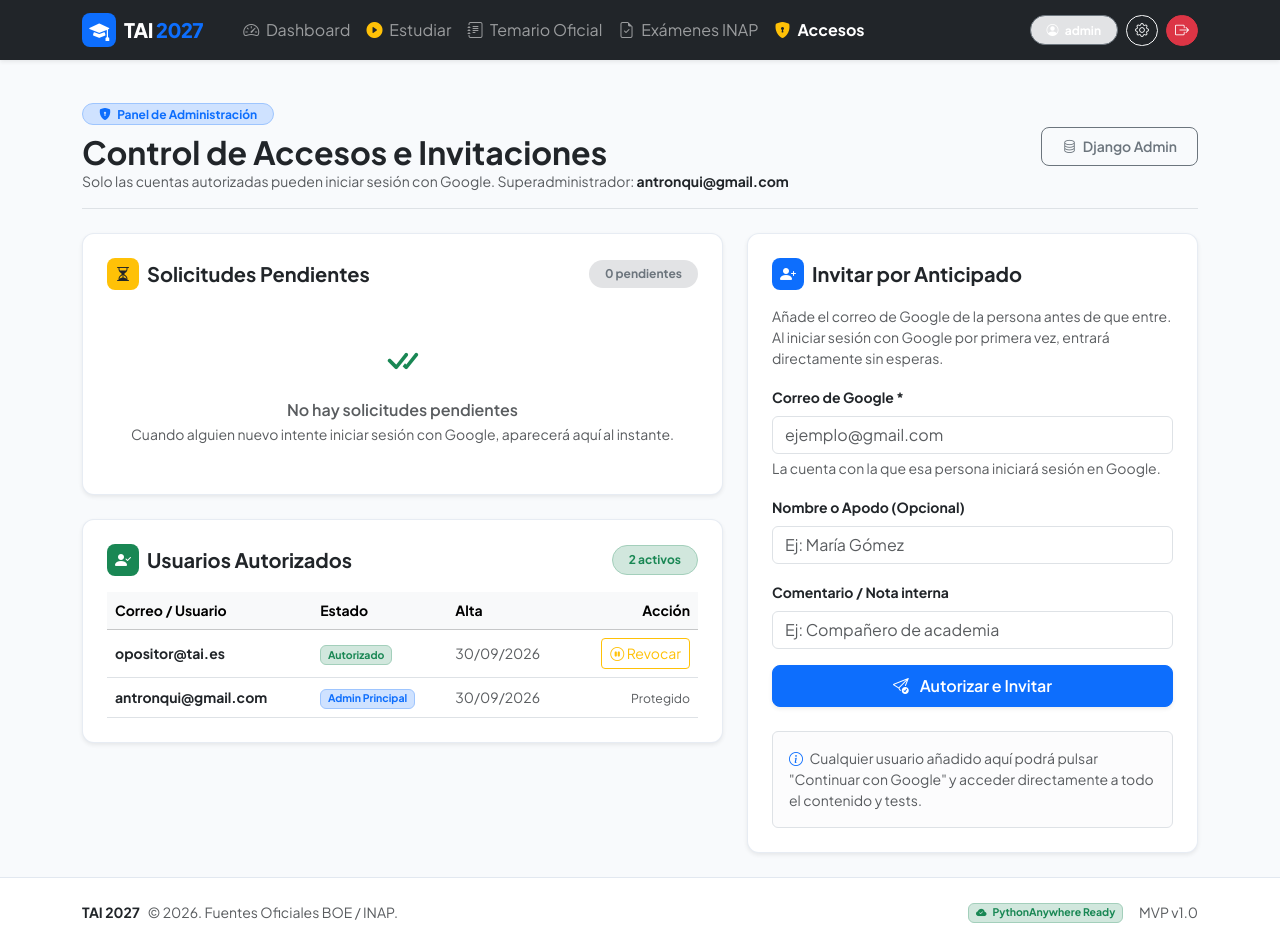
After one commit to antronqui/tai-oposiciones, a Django app: page /perfil/gestion-accesos/ in a window 1280 px wide. The commit adds this page. Run offline with Django 5.2, Linux system fonts and the light colour scheme; a user stored in the database is signed in; data comes from the database, SQL or seed files in the repository; both versions use the stored data as it was after the commit.

Commit message:
Implementar autenticacion Google OAuth exclusiva con auto-admin y flujo de invitacion/aprobacion

```diff
--- /dev/null
+++ b/accounts/context_processors.py
@@ -0,0 +1,16 @@
+from .models import Invitacion
+
+
+def access_requests_processor(request):
+    """
+    Context processor para notificar al administrador si hay solicitudes
+    de acceso pendientes de revisión.
+    """
+    if hasattr(request, 'user') and request.user.is_authenticated and (request.user.is_staff or request.user.is_superuser):
+        count = Invitacion.objects.filter(activo=False).count()
+        return {
+            'solicitudes_pendientes_count': count
+        }
+    return {
+        'solicitudes_pendientes_count': 0
+    }
--- a/accounts/urls.py
+++ b/accounts/urls.py
@@ -1,5 +1,14 @@
 from django.urls import path
-from .views import OnboardingView, PerfilView, LocalDevLoginView
+from .views import (
+    OnboardingView,
+    PerfilView,
+    LocalDevLoginView,
+    GestionAccesosView,
+    AprobarAccesoView,
+    RechazarAccesoView,
+    DesactivarAccesoView,
+    InvitarUsuarioView
+)
 
 app_name = 'accounts'
 
@@ -7,4 +16,11 @@ urlpatterns = [
     path('onboarding/', OnboardingView.as_view(), name='onboarding'),
     path('perfil/', PerfilView.as_view(), name='perfil'),
     path('local-login/', LocalDevLoginView.as_view(), name='local_login'),
+
+    # Gestión de accesos e invitaciones (Solo Administrador)
+    path('gestion-accesos/', GestionAccesosView.as_view(), name='gestion_accesos'),
+    path('gestion-accesos/aprobar/<int:pk>/', AprobarAccesoView.as_view(), name='aprobar_acceso'),
+    path('gestion-accesos/rechazar/<int:pk>/', RechazarAccesoView.as_view(), name='rechazar_acceso'),
+    path('gestion-accesos/desactivar/<int:pk>/', DesactivarAccesoView.as_view(), name='desactivar_acceso'),
+    path('gestion-accesos/invitar/', InvitarUsuarioView.as_view(), name='invitar_usuario'),
 ]
--- a/accounts/views.py
+++ b/accounts/views.py
@@ -1,12 +1,23 @@
-from django.shortcuts import render, redirect
+from django.conf import settings
+from django.shortcuts import render, redirect, get_object_or_404
+from django.views import View
 from django.views.generic import FormView, UpdateView, TemplateView
-from django.contrib.auth.mixins import LoginRequiredMixin
+from django.contrib.auth.mixins import LoginRequiredMixin, UserPassesTestMixin
 from django.contrib.auth import login
 from django.contrib.auth.models import User
 from django.contrib import messages
 from django.urls import reverse_lazy
 from .models import UserProfile, Invitacion
 from .forms import OnboardingForm
+
+
+class StaffRequiredMixin(UserPassesTestMixin):
+    def test_func(self):
+        return self.request.user.is_authenticated and (self.request.user.is_staff or self.request.user.is_superuser)
+
+    def handle_no_permission(self):
+        messages.error(self.request, "Acceso restringido a administradores.")
+        return redirect('dashboard')
 
 
 class OnboardingView(LoginRequiredMixin, FormView):
@@ -43,37 +54,163 @@ class PerfilView(LoginRequiredMixin, UpdateView):
         return super().form_valid(form)
 
 
+class GestionAccesosView(StaffRequiredMixin, TemplateView):
+    """
+    Panel optimizado para móvil (iPhone) y escritorio:
+    - Revisar y autorizar solicitudes pendientes de Google Login con un solo clic.
+    - Invitar previamente a nuevos opositores por correo.
+    - Gestionar y suspender/desactivar accesos autorizados.
+    """
+    template_name = "accounts/gestion_accesos.html"
+
+    def get_context_data(self, **kwargs):
+        context = super().get_context_data(**kwargs)
+        admin_email = getattr(settings, 'ADMIN_EMAIL', 'antronqui@gmail.com').lower().strip()
+        context['admin_email'] = admin_email
+        context['pendientes'] = Invitacion.objects.filter(activo=False).order_by('-fecha_alta')
+        context['autorizados'] = Invitacion.objects.filter(activo=True).order_by('-fecha_alta')
+        return context
+
+
+class AprobarAccesoView(StaffRequiredMixin, View):
+    """
+    Aprobar solicitud de acceso pendiente
+    """
+    def post(self, request, pk):
+        inv = get_object_or_404(Invitacion, pk=pk)
+        inv.activo = True
+        inv.save()
+
+        # Si ya existe el usuario creado en auth_user, activarlo
+        User.objects.filter(email__iexact=inv.email).update(is_active=True)
+
+        messages.success(request, f"¡Acceso aprobado para {inv.email}! Ya puede entrar con su cuenta de Google.")
+        return redirect('accounts:gestion_accesos')
+
+
+class RechazarAccesoView(StaffRequiredMixin, View):
+    """
+    Rechazar y eliminar solicitud de acceso
+    """
+    def post(self, request, pk):
+        inv = get_object_or_404(Invitacion, pk=pk)
+        admin_email = getattr(settings, 'ADMIN_EMAIL', 'antronqui@gmail.com').lower().strip()
+        if inv.email.lower() == admin_email:
+            messages.error(request, "No puedes eliminar la cuenta del administrador principal.")
+            return redirect('accounts:gestion_accesos')
+
+        email = inv.email
+        inv.delete()
+        messages.info(request, f"Solicitud de {email} eliminada.")
+        return redirect('accounts:gestion_accesos')
+
+
+class DesactivarAccesoView(StaffRequiredMixin, View):
+    """
+    Revocar / desactivar acceso a un usuario previamente autorizado
+    """
+    def post(self, request, pk):
+        inv = get_object_or_404(Invitacion, pk=pk)
+        admin_email = getattr(settings, 'ADMIN_EMAIL', 'antronqui@gmail.com').lower().strip()
+        if inv.email.lower() == admin_email:
+            messages.error(request, "No se puede revocar el acceso a la cuenta del administrador.")
+            return redirect('accounts:gestion_accesos')
+
+        inv.activo = False
+        inv.save()
+        User.objects.filter(email__iexact=inv.email).update(is_active=False)
+        messages.warning(request, f"El acceso para {inv.email} ha sido revocado.")
+        return redirect('accounts:gestion_accesos')
+
+
+class InvitarUsuarioView(StaffRequiredMixin, View):
+    """
+    Invitar manualmente a un usuario añadiéndolo a la lista blanca autorizada
+    """
+    def post(self, request):
+        email = request.POST.get('email', '').strip().lower()
+        nombre = request.POST.get('nombre', '').strip()
+        comentario = request.POST.get('comentario', '').strip() or "Invitado por el administrador"
+
+        if not email or '@' not in email:
+            messages.error(request, "Introduce una dirección de correo electrónico válida.")
+            return redirect('accounts:gestion_accesos')
+
+        inv, created = Invitacion.objects.update_or_create(
+            email=email,
+            defaults={
+                'nombre': nombre,
+                'activo': True,
+                'comentario': comentario,
+            }
+        )
+
+        User.objects.filter(email__iexact=email).update(is_active=True)
+
+        if created:
+            messages.success(request, f"¡Invitación autorizada para {email}! Ya puede iniciar sesión con Google.")
+        else:
+            messages.success(request, f"El usuario {email} ha sido reactivado / autorizado correctamente.")
+
+        return redirect('accounts:gestion_accesos')
+
+
 class LocalDevLoginView(TemplateView):
     """
-    Vista auxiliar para pruebas directas en desarrollo local
+    Vista auxiliar para pruebas directas en desarrollo local (restringida en producción)
     """
     template_name = "accounts/local_login.html"
 
     def get(self, request, *args, **kwargs):
+        if not settings.DEBUG:
+            messages.error(request, "El acceso directo local está deshabilitado en producción. Usa inicio de sesión con Google.")
+            return redirect('landing')
         if request.user.is_authenticated:
             return redirect('dashboard')
         return super().get(request, *args, **kwargs)
 
     def post(self, request, *args, **kwargs):
+        if not settings.DEBUG:
+            messages.error(request, "El acceso directo local está deshabilitado en producción.")
+            return redirect('landing')
+
         email = request.POST.get('email', '').strip().lower()
         if not email:
             messages.error(request, "Introduce una dirección de correo válida.")
             return self.get(request, *args, **kwargs)
+
+        admin_email = getattr(settings, 'ADMIN_EMAIL', 'antronqui@gmail.com').lower().strip()
+        is_admin = (email == admin_email or email == "admin@tai.es")
 
         # Comprobar invitación o crear si es admin
         es_invitado = Invitacion.objects.filter(email__iexact=email, activo=True).exists()
         user = User.objects.filter(email__iexact=email).first()
 
         if not user:
-            if not es_invitado and email != "admin@tai.es":
+            if not es_invitado and not is_admin:
                 messages.error(request, f"El correo '{email}' no cuenta con una invitación activa.")
                 return self.get(request, *args, **kwargs)
 
             # Crear usuario local
             username = email.split('@')[0]
-            user = User.objects.create_user(username=username, email=email)
+            user = User.objects.create_user(
+                username=username,
+                email=email,
+                is_superuser=is_admin,
+                is_staff=is_admin
+            )
             if not es_invitado:
-                Invitacion.objects.create(email=email, activo=True, comentario="Auto-invitación dev")
+                Invitacion.objects.create(
+                    email=email,
+                    nombre="Admin Dev" if is_admin else username,
+                    activo=True,
+                    comentario="Auto-invitación dev"
+                )
+        else:
+            if is_admin and (not user.is_superuser or not user.is_staff):
+                user.is_superuser = True
+                user.is_staff = True
+                user.save()
 
         login(request, user, backend='django.contrib.auth.backends.ModelBackend')
         messages.success(request, f"¡Bienvenido/a, {user.username}!")
--- a/render.yaml
+++ b/render.yaml
@@ -14,3 +14,9 @@ services:
         generateValue: true
       - key: WEB_CONCURRENCY
         value: 2
+      - key: ADMIN_EMAIL
+        value: antronqui@gmail.com
+      - key: GOOGLE_CLIENT_ID
+        sync: false
+      - key: GOOGLE_CLIENT_SECRET
+        sync: false
--- /dev/null
+++ b/templates/accounts/gestion_accesos.html
@@ -0,0 +1,191 @@
+{% extends "base.html" %}
+
+{% block title %}Gestión de Accesos - TAI 2027{% endblock %}
+
+{% block content %}
+<div class="row g-4">
+    <div class="col-12">
+        <div class="d-flex flex-wrap align-items-center justify-content-between gap-3 pb-3 border-bottom">
+            <div>
+                <span class="badge bg-primary-subtle text-primary border border-primary-subtle px-3 py-1 rounded-pill small fw-bold">
+                    <i class="bi bi-shield-lock-fill me-1"></i> Panel de Administración
+                </span>
+                <h2 class="fw-bold text-dark mt-2 mb-0">Control de Accesos e Invitaciones</h2>
+                <p class="text-muted small mb-0">
+                    Solo las cuentas autorizadas pueden iniciar sesión con Google. Superadministrador: <strong class="text-dark">{{ admin_email }}</strong>
+                </p>
+            </div>
+            <div>
+                <a href="{% url 'admin:accounts_invitacion_changelist' %}" class="btn btn-outline-secondary btn-sm btn-tai">
+                    <i class="bi bi-database me-1"></i> Django Admin
+                </a>
+            </div>
+        </div>
+    </div>
+
+    <!-- 1. Solicitudes Pendientes -->
+    <div class="col-lg-7">
+        <div class="card card-custom p-4 bg-white shadow-sm mb-4">
+            <div class="d-flex align-items-center justify-content-between mb-3">
+                <div class="d-flex align-items-center gap-2">
+                    <span class="bg-warning text-dark p-2 rounded-3 d-inline-flex align-items-center justify-content-center" style="width: 32px; height: 32px;">
+                        <i class="bi bi-hourglass-split"></i>
+                    </span>
+                    <h5 class="fw-bold mb-0 text-dark">Solicitudes Pendientes</h5>
+                </div>
+                <span class="badge {% if pendientes %}bg-danger text-white{% else %}bg-secondary-subtle text-secondary{% endif %} rounded-pill px-3 py-2">
+                    {{ pendientes|length }} pendiente{% if pendientes|length != 1 %}s{% endif %}
+                </span>
+            </div>
+
+            {% if pendientes %}
+                <p class="text-muted small mb-3">
+                    Estas personas intentaron iniciar sesión con Google pero no estaban en la lista. Puedes autorizarlas con un clic:
+                </p>
+                <div class="d-flex flex-column gap-3">
+                    {% for p in pendientes %}
+                    <div class="p-3 border rounded-3 bg-light d-flex flex-column flex-md-row align-items-md-center justify-content-between gap-3">
+                        <div>
+                            <div class="fw-bold text-dark fs-6">{{ p.email }}</div>
+                            <div class="text-muted small">
+                                {% if p.nombre %}<span class="me-2"><i class="bi bi-person me-1"></i>{{ p.nombre }}</span>{% endif %}
+                                <span><i class="bi bi-calendar3 me-1"></i>{{ p.fecha_alta|date:"d/m/Y H:i" }}</span>
+                            </div>
+                            {% if p.comentario %}
+                                <div class="text-secondary small fst-italic mt-1">{{ p.comentario }}</div>
+                            {% endif %}
+                        </div>
+                        <div class="d-flex align-items-center gap-2">
+                            <form method="post" action="{% url 'accounts:aprobar_acceso' p.pk %}">
+                                {% csrf_token %}
+                                <button type="submit" class="btn btn-success btn-sm btn-tai d-flex align-items-center gap-1 shadow-sm">
+                                    <i class="bi bi-check-circle-fill"></i> Aceptar
+                                </button>
+                            </form>
+                            <form method="post" action="{% url 'accounts:rechazar_acceso' p.pk %}" onsubmit="return confirm('¿Seguro que deseas rechazar y eliminar esta solicitud?');">
+                                {% csrf_token %}
+                                <button type="submit" class="btn btn-outline-danger btn-sm btn-tai">
+                                    <i class="bi bi-x-circle"></i>
+                                </button>
+                            </form>
+                        </div>
+                    </div>
+                    {% endfor %}
+                </div>
+            {% else %}
+                <div class="text-center py-4 text-muted">
+                    <i class="bi bi-check-all fs-1 text-success d-block mb-2"></i>
+                    <p class="mb-0 fw-semibold">No hay solicitudes pendientes</p>
+                    <small>Cuando alguien nuevo intente iniciar sesión con Google, aparecerá aquí al instante.</small>
+                </div>
+            {% endif %}
+        </div>
+
+        <!-- 2. Lista de Accesos Autorizados -->
+        <div class="card card-custom p-4 bg-white shadow-sm">
+            <div class="d-flex align-items-center justify-content-between mb-3">
+                <div class="d-flex align-items-center gap-2">
+                    <span class="bg-success text-white p-2 rounded-3 d-inline-flex align-items-center justify-content-center" style="width: 32px; height: 32px;">
+                        <i class="bi bi-person-check-fill"></i>
+                    </span>
+                    <h5 class="fw-bold mb-0 text-dark">Usuarios Autorizados</h5>
+                </div>
+                <span class="badge bg-success-subtle text-success border border-success-subtle rounded-pill px-3 py-2">
+                    {{ autorizados|length }} activo{% if autorizados|length != 1 %}s{% endif %}
+                </span>
+            </div>
+
+            <div class="table-responsive">
+                <table class="table table-hover align-middle mb-0 small">
+                    <thead class="table-light">
+                        <tr>
+                            <th>Correo / Usuario</th>
+                            <th>Estado</th>
+                            <th>Alta</th>
+                            <th class="text-end">Acción</th>
+                        </tr>
+                    </thead>
+                    <tbody>
+                        {% for a in autorizados %}
+                        <tr>
+                            <td>
+                                <div class="fw-bold text-dark">{{ a.email }}</div>
+                                {% if a.nombre %}<div class="text-muted small">{{ a.nombre }}</div>{% endif %}
+                            </td>
+                            <td>
+                                {% if a.email == admin_email %}
+                                    <span class="badge bg-primary-subtle text-primary border border-primary-subtle">Admin Principal</span>
+                                {% else %}
+                                    <span class="badge bg-success-subtle text-success border border-success-subtle">Autorizado</span>
+                                {% endif %}
+                            </td>
+                            <td class="text-muted">{{ a.fecha_alta|date:"d/m/Y" }}</td>
+                            <td class="text-end">
+                                {% if a.email != admin_email %}
+                                <form method="post" action="{% url 'accounts:desactivar_acceso' a.pk %}" class="d-inline" onsubmit="return confirm('¿Deseas suspender el acceso de {{ a.email }}?');">
+                                    {% csrf_token %}
+                                    <button type="submit" class="btn btn-outline-warning btn-sm py-1 px-2" title="Suspender acceso">
+                                        <i class="bi bi-pause-circle"></i> Revocar
+                                    </button>
+                                </form>
+                                {% else %}
+                                <span class="text-muted small">Protegido</span>
+                                {% endif %}
+                            </td>
+                        </tr>
+                        {% empty %}
+                        <tr>
+                            <td colspan="4" class="text-center text-muted py-3">No hay usuarios registrados aún.</td>
+                        </tr>
+                        {% endfor %}
+                    </tbody>
+                </table>
+            </div>
+        </div>
+    </div>
+
+    <!-- 3. Formulario para Invitar por Anticipado -->
+    <div class="col-lg-5">
+        <div class="card card-custom p-4 bg-white shadow-sm sticky-top" style="top: 80px;">
+            <div class="d-flex align-items-center gap-2 mb-3">
+                <span class="bg-primary text-white p-2 rounded-3 d-inline-flex align-items-center justify-content-center" style="width: 32px; height: 32px;">
+                    <i class="bi bi-person-plus-fill"></i>
+                </span>
+                <h5 class="fw-bold mb-0 text-dark">Invitar por Anticipado</h5>
+            </div>
+
+            <p class="text-muted small mb-3">
+                Añade el correo de Google de la persona antes de que entre. Al iniciar sesión con Google por primera vez, entrará directamente sin esperas.
+            </p>
+
+            <form method="post" action="{% url 'accounts:invitar_usuario' %}">
+                {% csrf_token %}
+                <div class="mb-3">
+                    <label class="form-label small fw-bold text-dark">Correo de Google *</label>
+                    <input type="email" name="email" class="form-control" placeholder="ejemplo@gmail.com" required>
+                    <div class="form-text small">La cuenta con la que esa persona iniciará sesión en Google.</div>
+                </div>
+
+                <div class="mb-3">
+                    <label class="form-label small fw-bold text-dark">Nombre o Apodo (Opcional)</label>
+                    <input type="text" name="nombre" class="form-control" placeholder="Ej: María Gómez">
+                </div>
+
+                <div class="mb-3">
+                    <label class="form-label small fw-bold text-dark">Comentario / Nota interna</label>
+                    <input type="text" name="comentario" class="form-control" placeholder="Ej: Compañero de academia">
+                </div>
+
+                <button type="submit" class="btn btn-primary btn-tai w-100 py-2 shadow-sm">
+                    <i class="bi bi-send-check me-2"></i> Autorizar e Invitar
+                </button>
+            </form>
+
+            <div class="alert alert-light border mt-4 mb-0 small text-muted">
+                <i class="bi bi-info-circle text-primary me-1"></i>
+                Cualquier usuario añadido aquí podrá pulsar "Continuar con Google" y acceder directamente a todo el contenido y tests.
+            </div>
+        </div>
+    </div>
+</div>
+{% endblock %}
--- a/templates/base.html
+++ b/templates/base.html
@@ -128,6 +128,16 @@
                             <i class="bi bi-file-earmark-check me-1"></i> Exámenes INAP
                         </a>
                     </li>
+                    {% if user.is_staff or user.is_superuser %}
+                    <li class="nav-item">
+                        <a class="nav-link {% if 'gestion-accesos' in request.path %}active text-white fw-bold{% endif %}" href="{% url 'accounts:gestion_accesos' %}">
+                            <i class="bi bi-shield-lock-fill text-warning me-1"></i> Accesos
+                            {% if solicitudes_pendientes_count > 0 %}
+                                <span class="badge bg-danger rounded-pill ms-1">{{ solicitudes_pendientes_count }}</span>
+                            {% endif %}
+                        </a>
+                    </li>
+                    {% endif %}
                 </ul>
                 <div class="d-flex align-items-center gap-2">
                     <span class="badge bg-secondary-subtle text-white border border-secondary px-3 py-2 rounded-pill">
@@ -136,17 +146,25 @@
                     <a href="{% url 'accounts:perfil' %}" class="btn btn-outline-light btn-sm rounded-pill" title="Configurar Plan">
                         <i class="bi bi-gear"></i>
                     </a>
-                    <a href="{% url 'account_logout' %}" class="btn btn-danger btn-sm rounded-pill">
+                    <a href="{% url 'account_logout' %}" class="btn btn-danger btn-sm rounded-pill" title="Cerrar sesión">
                         <i class="bi bi-box-arrow-right"></i>
                     </a>
                 </div>
                 {% else %}
                 <ul class="navbar-nav ms-auto mb-2 mb-lg-0 align-items-center gap-2">
                     <li class="nav-item">
-                        <a class="btn btn-outline-light btn-sm px-3 rounded-pill" href="{% url 'accounts:local_login' %}">
-                            <i class="bi bi-door-open me-1"></i> Acceso Invitados
+                        <a class="btn btn-primary btn-sm px-3 rounded-pill d-flex align-items-center gap-2" href="{% url 'google_login' %}">
+                            <i class="bi bi-google"></i>
+                            <span>Entrar con Google</span>
                         </a>
                     </li>
+                    {% if debug %}
+                    <li class="nav-item">
+                        <a class="btn btn-outline-light btn-sm px-2 rounded-pill small" href="{% url 'accounts:local_login' %}" title="Solo entorno de desarrollo">
+                            <i class="bi bi-terminal me-1"></i> Dev
+                        </a>
+                    </li>
+                    {% endif %}
                 </ul>
                 {% endif %}
             </div>
```
Also changed, not shown: accounts/adapter.py (+128 -11 lines), accounts/admin.py (+13 -2 lines), accounts/models.py (+7 -5 lines), config/settings.py (+19 -0 lines), templates/accounts/solicitud_pendiente.html (added, +57 -0 lines), templates/core/landing.html (+12 -9 lines), accounts/migrations/0002_alter_invitacion_options_invitacion_nombre_and_more.py (added), db.sqlite3, 1 other file.
